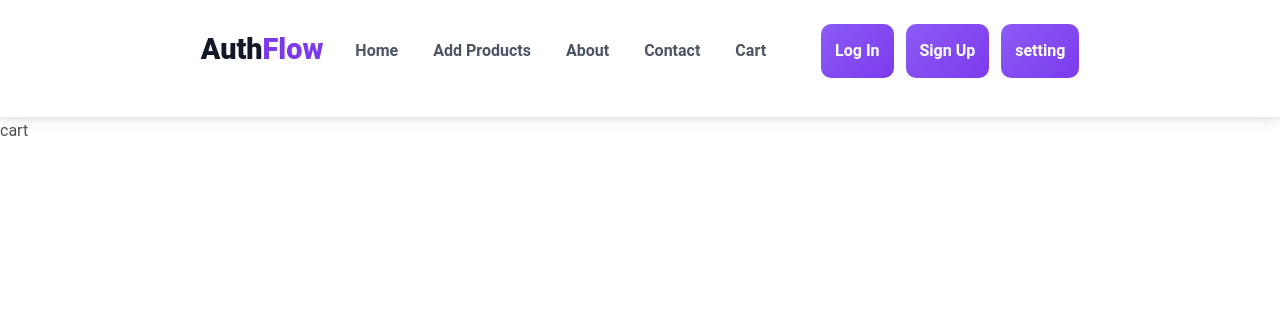
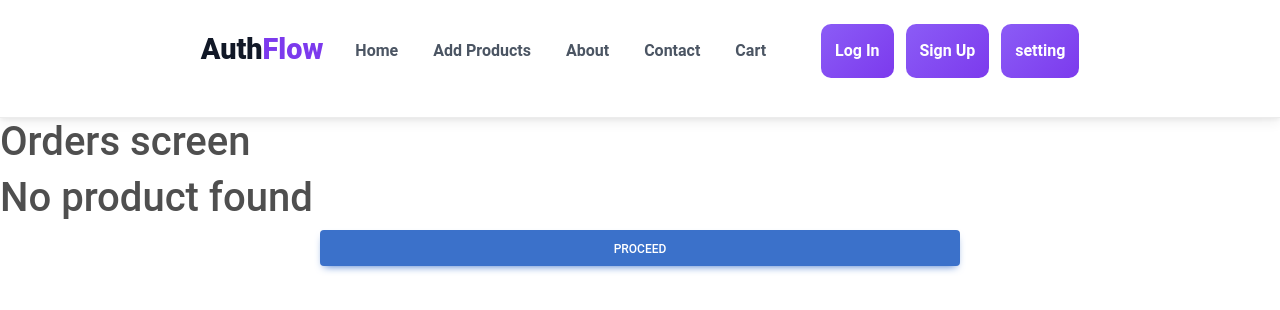
Before and after one commit to AzizullahCodes/ecom-shop, a React (Vite) app in the folder react-authentication/: page /cart in a window 1280 px wide. Shown: the top 310 px of the page. Built offline with nearby package versions, Linux system fonts and the light colour scheme; sample sign-in values are in the browser's storage.

Commit message:
working in cart page

```diff
--- a/react-authentication/src/pages/cart/cart.jsx
+++ b/react-authentication/src/pages/cart/cart.jsx
@@ -1,8 +1,18 @@
-import React, { useEffect } from 'react';
-import { useState } from 'react';
-
+import React, { useEffect, useState } from 'react';
+import {
+  MDBCard,
+  MDBCardBody,
+  MDBCardTitle,
+  MDBCardText,
+  MDBCardImage,
+  MDBBtn,
+  MDBRipple,
+  MDBRow,
+  MDBCol
+} from 'mdb-react-ui-kit';
 const YourCart = () => {
 
+  const [currentOrders,setCurrentOrders] = useState([])
 
   //useEffect
   useEffect(()=>{
@@ -10,6 +20,7 @@ const YourCart = () => {
     if(getData){
       let jsonData = JSON.parse(getData);
       console.log(jsonData)
+      jsonData && setCurrentOrders(jsonData)
     }
     else{
       localStorage.setItem('YourOrders', JSON.stringify([]))
@@ -17,8 +28,50 @@ const YourCart = () => {
 
   },[])
   return (
-    <div>cart</div>
-  )
+   <div>
+         <h1>Orders screen</h1>
+
+         {(currentOrders && currentOrders.length > 0) ? (
+           <MDBRow>
+             {currentOrders.map((product, index) => (
+               <MDBCol sm='4' key={index} className="mb-4">
+                 <MDBCard>
+                   <MDBRipple rippleColor='light' rippleTag='div' className='bg-image hover-overlay'>
+                     <MDBCardImage
+                       src={product.productImage}
+                       fluid
+                       alt={product.productName}
+                       style={{
+                         height: 100,
+                         width: 80,
+                         objectFit: 'contain'
+                       }}
+                     />
+                     <a>
+                       <div className='mask' style={{ backgroundColor: 'rgba(251, 251, 251, 0.15)' }}></div>
+                     </a>
+                   </MDBRipple>
+                   <MDBCardBody>
+                     <MDBCardTitle>{product.productName}</MDBCardTitle>
+                     <MDBCardText>{product.productDescription}</MDBCardText>
+                     <MDBBtn >Add to cart</MDBBtn>
+                   </MDBCardBody>
+                 </MDBCard>
+               </MDBCol>
+             ))}
+           </MDBRow>
+         ) : (
+           <h1>No product found</h1>
+         )}
+         {/* button for proceed */}
+          <div className="d-grid gap-2 col-6 mx-auto">
+         <MDBBtn >Proceed</MDBBtn>
+
+       </div>
+       </div>
+
+     );
+
 }
 
 export default YourCart
```
